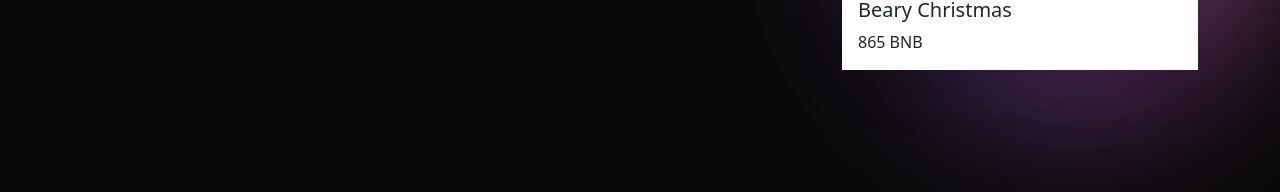
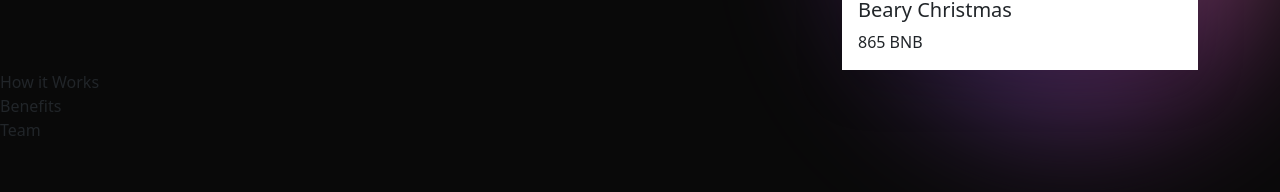
Before and after one commit to BAMBA-Devs-Interns-Volunteers/nft-market, a React (Create React App) app: page / in a window 1280 px wide. Shown: the part 495-687 px from the top of the page. Built offline with nearby package versions, Linux system fonts and the light colour scheme.

Commit message:
more changes to routes

```diff
--- a/package.json
+++ b/package.json
@@ -11,6 +11,7 @@
     "react-bootstrap": "^2.7.0",
     "react-dom": "^18.2.0",
     "react-router-dom": "6.4",
+    "react-router-hash-link": "^2.4.3",
     "react-scripts": "5.0.1",
     "web-vitals": "^2.1.4"
   },
--- a/src/App.js
+++ b/src/App.js
@@ -1,10 +1,11 @@
 import React from 'react';
 
-import { BrowserRouter,Routes,  Route } from 'react-router-dom'
+import { BrowserRouter, Routes, Route } from 'react-router-dom'
 
 import Navbar  from './components/header/Navbar';
 import NftCards from './components/cards/NftCards';
 import Hero from './components/main/Hero';
+
 
 
 // PAGES
@@ -15,7 +16,6 @@ import GetStarted from './Pages/Get Started/GetStarted';
 import Team from './Pages/Team/Team';
 import Benefits from './Pages/Benefits/Benefits';
 import HowItWorks from './Pages/How It Works/HowItWorks';
-import BambaNft from './Pages/Bamba Nft/BambaNft';
 
 
 
@@ -31,24 +31,22 @@ function App() {
         </div>
 
           <Routes>
-             <Route path='/' element= {<Hero />} exact/>
+             <Route  index element= {<Hero />}/>
              <Route path='/nft-cards' element= {<NftCards />}/>
 
 
               {/* Routes to Created  Pages */}
 
-             <Route path='/bamba-nft' element= {<BambaNft />}/>
-             <Route path='/how-it-works' element= {<HowItWorks />}/>
-             <Route path='/benefits' element= {<Benefits />}/>
-             <Route path='/team' element= {<Team />}/>
-
              <Route path='/get-started' element= {<GetStarted />}/>
              <Route path='/connect'  element = {<Connect />}/>
              <Route path='/buy-now' element = {<BuyNow />}/>
 
+          </Routes>
 
 
-          </Routes>
+          <HowItWorks />
+          <Benefits />
+          <Team />
 
      </BrowserRouter>
 
--- a/src/Pages/Bamba Nft/BambaNft.jsx
+++ /dev/null
@@ -1,11 +0,0 @@
-import React from 'react'
-
-const BambaNft = () => {
-  return (
-    <div>
-      Bamba Nft
-    </div>
-  )
-}
-
-export default BambaNft
--- a/src/Pages/Benefits/Benefits.jsx
+++ b/src/Pages/Benefits/Benefits.jsx
@@ -2,8 +2,9 @@ import React from 'react'
 
 const Benefits = () => {
   return (
-    <div>
-      Benefits
+    <div id='benefits'>
+       Benefits
+
     </div>
   )
 }
--- a/src/Pages/How It Works/HowItWorks.jsx
+++ b/src/Pages/How It Works/HowItWorks.jsx
@@ -2,8 +2,9 @@ import React from 'react'
 
 const HowItWorks = () => {
   return (
-    <div>
-      How It Work
+    <div id='how-it-works'>
+      How it Works
+
     </div>
   )
 }
--- a/src/Pages/Team/Team.jsx
+++ b/src/Pages/Team/Team.jsx
@@ -2,8 +2,10 @@ import React from 'react'
 
 const Team = () => {
   return (
-    <div>
-      Team
+    <div id='team'>
+        Team
+
+
     </div>
   )
 }
--- a/src/components/header/Navbar.jsx
+++ b/src/components/header/Navbar.jsx
@@ -1,8 +1,11 @@
 import React, { useEffect, useState } from "react";
 import "./navbar.css";
 import { NavLink } from "react-router-dom";
+import { HashLink as Link } from "react-router-hash-link";
+
 
 const Navbar = () => {
+
   const [navColor, setnavColor] = useState(false);
 
 
@@ -26,7 +29,7 @@ const Navbar = () => {
 
     >
       <div className="container-fluid mx-4">
-          <NavLink to='/bamba-nft' className="navbar-brand text-white fs-5 fw-bold" href="#">
+          <NavLink to='/' className="navbar-brand text-white fs-5 fw-bold" href="#">
             Bamba Nft
           </NavLink>
 
@@ -47,19 +50,19 @@ const Navbar = () => {
           id="navbarNav">
           <ul className="navbar-nav ">
             <li className="nav-item">
-              <NavLink to='/how-it-works' className="nav-link active text-white" aria-current="page">
+              <Link to='#how-it-works' className="nav-link active text-white" aria-current="page" smooth>
                 How it works
-              </NavLink>
+              </Link>
             </li>
             <li className="nav-item">
-              <NavLink to='/benefits' className="nav-link text-white">
+              <Link to='#benefits' className="nav-link text-white" smooth>
                 Benefits
-              </NavLink>
+              </Link>
             </li>
             <li className="nav-item">
-              <NavLink to='/team' className="nav-link text-white">
+              <Link to='#team' className="nav-link text-white" smooth>
                 Team
-              </NavLink>
+              </Link>
             </li>
 
           </ul>
```
Also changed, not shown: 1 other file (tests, documents, lock files or other folders).
